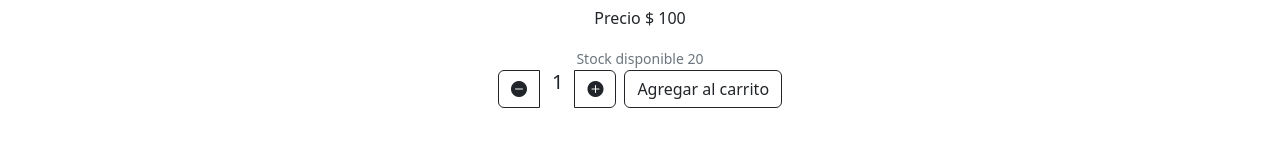
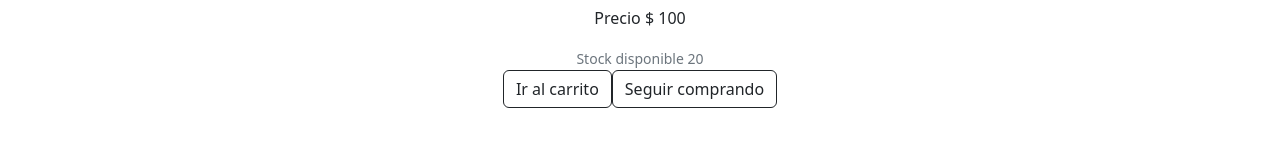
Before and after one commit to nzgama/proyectoCoderReact, a React (Create React App) app: page /item/1 in a window 1280 px wide. Both pictures are taken after a click on the button "Agregar al carrito". Shown: the part 702-848 px from the top of the page. Built offline with nearby package versions, Linux system fonts and the light colour scheme.

Commit message:
render condicional

```diff
--- a/src/App.js
+++ b/src/App.js
@@ -2,6 +2,7 @@ import "./App.css";
 import NavBar from "./components/NavBar";
 import ItemListContainer from "./components/ItemListContainer";
 import ItemDetailConteiner from "./components/ItemDetailContainer";
+import Cart from "./components/Cart";
 import { BrowserRouter, Route, Routes } from "react-router-dom";
 
 const App = () => {
@@ -13,6 +14,7 @@ const App = () => {
           <Route path="/" element={<ItemListContainer />} />
           <Route path="/category/:id" element={<ItemListContainer />} />
           <Route path="/item/:id" element={<ItemDetailConteiner />} />
+          <Route path="/cart" element={<Cart />} />
         </Routes>
       </BrowserRouter>
     </>
--- /dev/null
+++ b/src/components/Cart.js
@@ -0,0 +1,8 @@
+const Cart = () => {
+  return (
+    <>
+      <h1>Proximante carrito!!!!</h1>
+    </>
+  );
+};
+export default Cart;
--- a/src/components/Item.js
+++ b/src/components/Item.js
@@ -1,10 +1,16 @@
 import { Link } from "react-router-dom";
 import ItemCount from "./ItemCount";
+import { useState } from "react";
 
 const Item = (props) => {
+  const [AddToCart, setAddToCart] = useState(false);
+
+  const onAdd = () => {
+    setAddToCart(true);
+  };
+
   return (
     <>
-      {console.log(props)}
       <div className="card shadow-sm border border-dark">
         <h4 className="text-center">{props.title}</h4>
         <Link to={`/item/${props.id}`}>
@@ -18,7 +24,21 @@ const Item = (props) => {
           <p className="card-text">Precio ${props.price}</p>
           <div className="d-flex justify-content-between align-items-center">
             <div className="btn-group">
-              <ItemCount stock={props.stock} />
+              {AddToCart ? (
+                <div className="text-end">
+                  <Link to="/cart">
+                    <button
+                      onClick={props.onAdd}
+                      type="button"
+                      className="btn btn-outline-dark"
+                    >
+                      Ir al carrito
+                    </button>
+                  </Link>
+                </div>
+              ) : (
+                <ItemCount stock={props.stock} onAdd={onAdd} />
+              )}
             </div>
             <small className="text-muted">Stock {props.stock}</small>
           </div>
--- a/src/components/ItemCount.js
+++ b/src/components/ItemCount.js
@@ -40,7 +40,11 @@ const ItemCount = (props) => {
       </div>
 
       <div className="text-end">
-        <button type="button" className="btn btn-outline-dark">
+        <button
+          onClick={props.onAdd}
+          type="button"
+          className="btn btn-outline-dark"
+        >
           Agregar al carrito
         </button>
       </div>
--- a/src/components/ItemDetail.js
+++ b/src/components/ItemDetail.js
@@ -1,9 +1,16 @@
 import ItemCount from "./ItemCount";
+import { useState } from "react";
+import { Link } from "react-router-dom";
 
 const ItemDetail = (props) => {
+  const [AddToCart, setAddToCart] = useState(false);
+
+  const onAdd = () => {
+    setAddToCart(true);
+  };
+
   return (
     <>
-      {console.log(props.product)}
       <div className="px-4 py-5 my-5 text-center">
         <h1 className="display-5 fw-bold">{props.product.title}</h1>
         <img
@@ -18,7 +25,30 @@ const ItemDetail = (props) => {
             Stock disponible {props.product.stock}
           </small>
           <div className="d-grid gap-2 d-sm-flex justify-content-sm-center">
-            <ItemCount stock={props.product.stock} />
+            {AddToCart ? (
+              <div className="text-end">
+                <Link to="/cart">
+                  <button
+                    onClick={props.onAdd}
+                    type="button"
+                    className="btn btn-outline-dark"
+                  >
+                    Ir al carrito
+                  </button>
+                </Link>
+                <Link to="/">
+                  <button
+                    onClick={props.onAdd}
+                    type="button"
+                    className="btn btn-outline-dark"
+                  >
+                    Seguir comprando
+                  </button>
+                </Link>
+              </div>
+            ) : (
+              <ItemCount stock={props.product.stock} onAdd={onAdd} />
+            )}
           </div>
         </div>
       </div>
```
